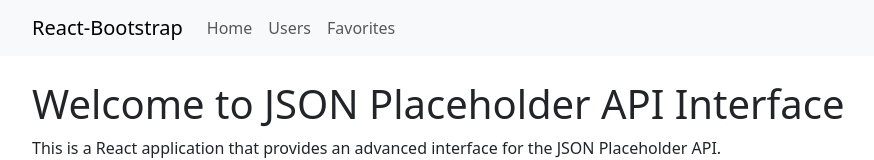
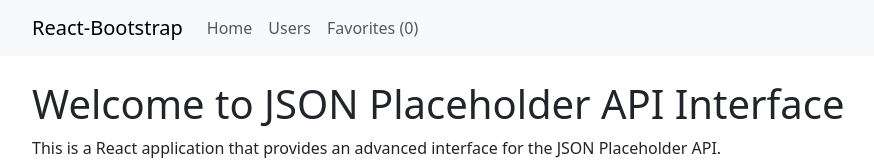
Before and after one commit to zeyneppgulsoy/UserScope, a React (Vite) app: page / in a window 1280 px wide. Shown: the top 160 px of the page, without its empty margins (50-924 px from the left). Built offline with nearby package versions, Linux system fonts and the light colour scheme.

Commit message:
Enhance NavigationBar and AlbumDetailPage components to display the number of favorite photos; integrate Zustand store for favorites management.

```diff
--- a/src/components/navbar.tsx
+++ b/src/components/navbar.tsx
@@ -2,8 +2,10 @@ import Container from 'react-bootstrap/Container';
 import Nav from 'react-bootstrap/Nav';
 import Navbar from 'react-bootstrap/Navbar';
 import { Link } from 'react-router-dom';
+import { useStore } from '../store/Store';
 
 function NavigationBar() {
+  const { favorites } = useStore();
   return (
     <Navbar expand="lg" className="bg-body-tertiary">
       <Container>
@@ -13,7 +15,7 @@ function NavigationBar() {
           <Nav className="me-auto">
             <Nav.Link as={Link} to="/">Home</Nav.Link>
             <Nav.Link as={Link} to="/users">Users</Nav.Link>
-            <Nav.Link as={Link} to="/favorites">Favorites</Nav.Link>
+            <Nav.Link as={Link} to="/favorites">Favorites ({favorites.length})</Nav.Link>
           </Nav>
         </Navbar.Collapse>
       </Container>
--- a/src/pages/AlbumDetailPage.tsx
+++ b/src/pages/AlbumDetailPage.tsx
@@ -1,5 +1,6 @@
 import { useLoaderData } from 'react-router-dom'
 import type { LoaderFunctionArgs } from 'react-router-dom'
+import { useStore } from '../store/Store';
 
 export interface PhotoParams {
   albumId: number;
@@ -20,6 +21,7 @@ export const albumLoader = async ({ params }: LoaderFunctionArgs) => {
 
 function AlbumDetailPage() {
   const photos = useLoaderData() as PhotoParams[];
+  const { favorites, addFavorite, removeFavorites } = useStore();
 
   return (
     <>
```
